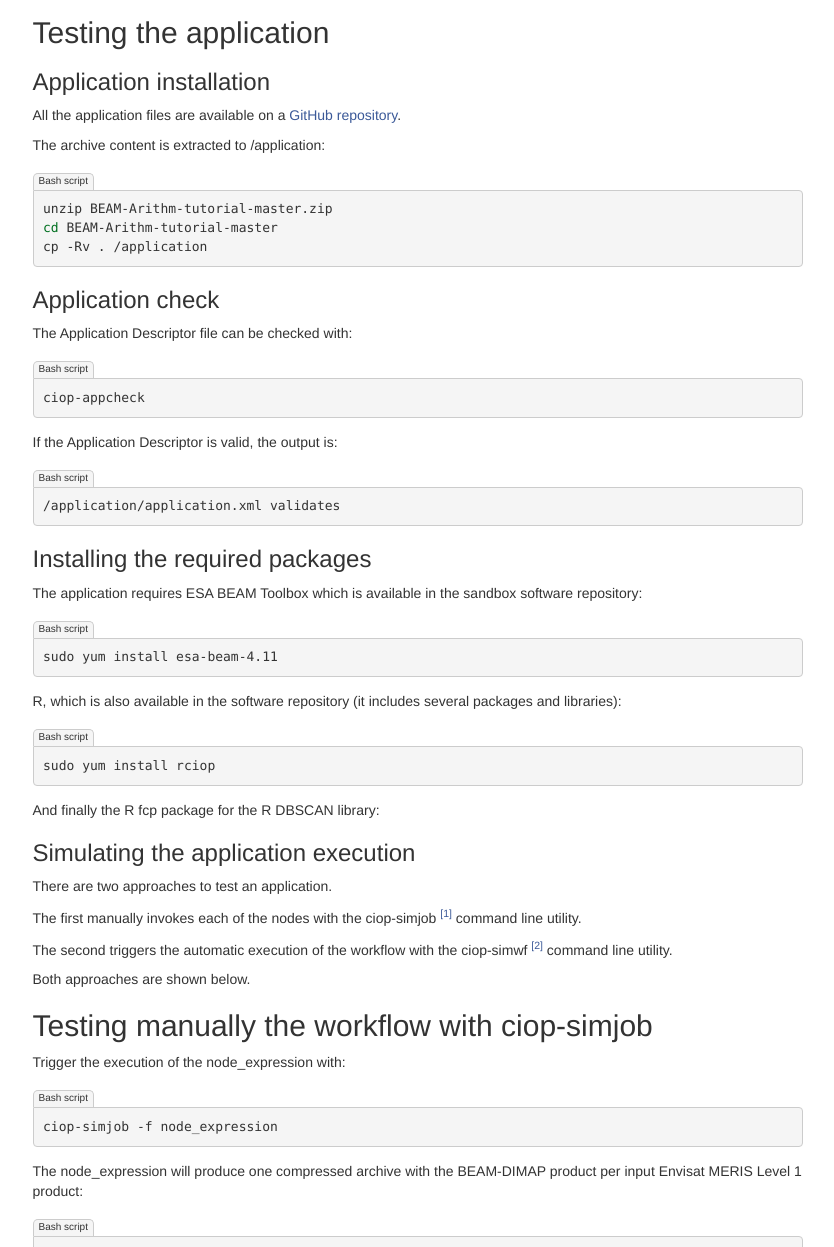
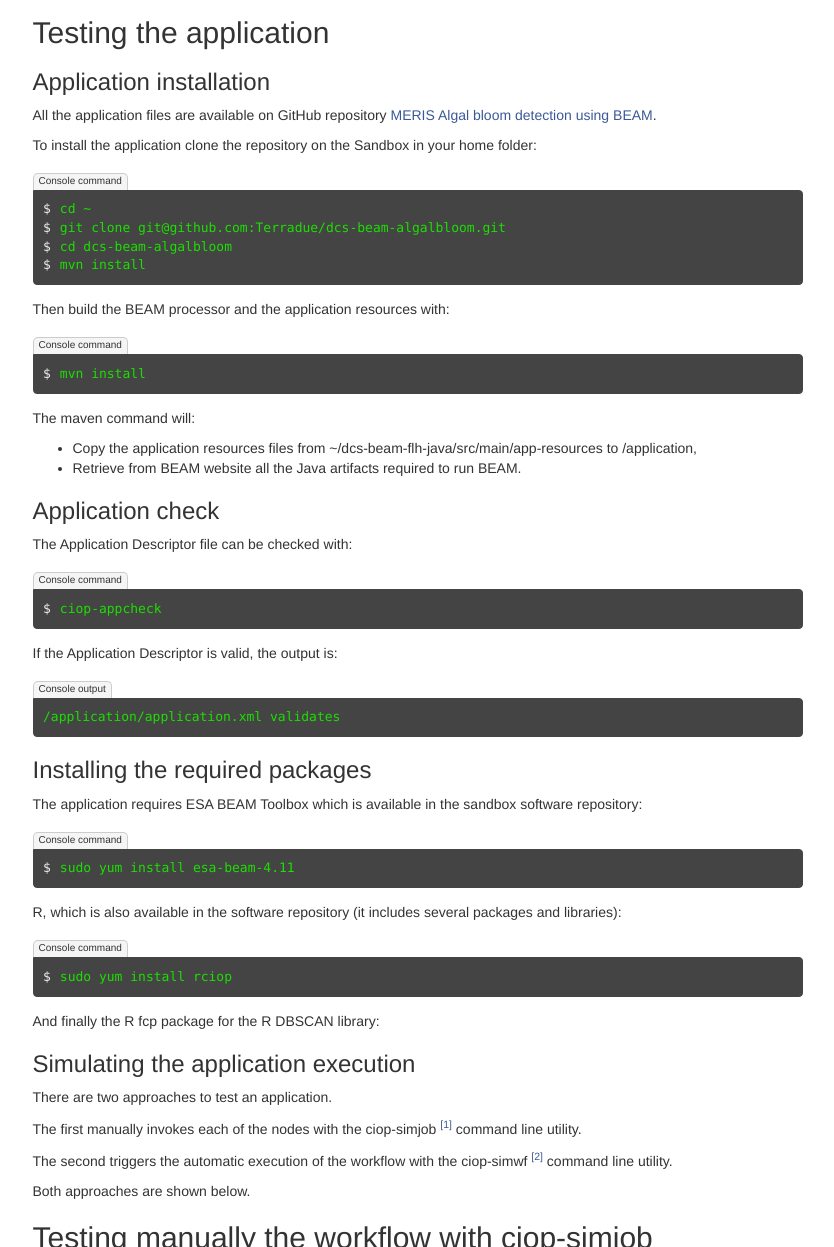
Before and after one commit to Terradue/doc-developer-sandbox, a Sphinx documentation site: the page built from source/field/ocean_color/lib_beam/testing.rst, in a window 1280 px wide and 1400 px high, scrolled down 1323 px, cut to the strip 153-1400 px from the top of the window. Shown: the whole strip, without its empty margins (330-1164 px from the left). Built offline with Sphinx 7.4.7, drawn with Linux system fonts in a browser that asks for light colours; some of the changed text lies outside the part shown.

Commit message:
Fixed install section

```diff
--- a/source/field/ocean_color/lib_beam/testing.rst
+++ b/source/field/ocean_color/lib_beam/testing.rst
@@ -80,28 +80,40 @@ Testing the application
 Application installation
 ^^^^^^^^^^^^^^^^^^^^^^^^
 
-All the application files are available on a `GitHub repository <https://github.com/Terradue/dcs-beam-algalbloom>`_.
+All the application files are available on GitHub repository `MERIS Algal bloom detection using BEAM <https://github.com/Terradue/dcs-beam-algalbloom>`_.
 
-The archive content is extracted to /application:
+To install the application clone the repository on the Sandbox in your home folder:
 
-.. code-block:: bash
+.. code-block:: console
 
-  unzip BEAM-Arithm-tutorial-master.zip
-  cd BEAM-Arithm-tutorial-master
-  cp -Rv . /application
+  cd ~
+  git clone git@github.com:Terradue/dcs-beam-algalbloom.git
+  cd dcs-beam-algalbloom
+  mvn install
+
+Then build the BEAM processor and the application resources with:
+
+.. code-block:: console
+
+  mvn install
+
+The maven command will:
+
+* Copy the application resources files from ~/dcs-beam-flh-java/src/main/app-resources to /application,
+* Retrieve from BEAM website all the Java artifacts required to run BEAM.
 
 Application check
 ^^^^^^^^^^^^^^^^^
 
 The Application Descriptor file can be checked with:
 
-.. code-block:: bash
+.. code-block:: console
 
   ciop-appcheck
 
 If the Application Descriptor is valid, the output is:
 
-.. code-block:: bash
+.. code-block:: console-output
 
   /application/application.xml validates
 
@@ -110,13 +122,13 @@ Installing the required packages
 
 The application requires ESA BEAM Toolbox which is available in the sandbox software repository:
 
-.. code-block:: bash
+.. code-block:: console
 
   sudo yum install esa-beam-4.11
 
 R, which is also available in the software repository (it includes several packages and libraries):
 
-.. code-block:: bash
+.. code-block:: console
 
   sudo yum install rciop
 
@@ -139,13 +151,13 @@ Testing manually the workflow with ciop-simjob
 
 Trigger the execution of the node_expression with:
 
-.. code-block:: bash
+.. code-block:: console
 
   ciop-simjob -f node_expression
 
 The node_expression will produce one compressed archive with the BEAM-DIMAP product per input Envisat MERIS Level 1 product:
 
-.. code-block:: bash
+.. code-block:: console-output
 
   MER_RR__1PRLRA20120406_102429_000026213113_00238_52838_0211.N1.dim.tgz
   MER_RR__1PRLRA20120405_174214_000026213113_00228_52828_0110.N1.dim.tgz
@@ -157,7 +169,7 @@ These files are all available in sandbox the distributed filesystem. These are t
 
 Run ciop-simjob for all the nodes of the DAG.
 
-.. code-block:: bash
+.. code-block:: console
 
   ciop-simjob -n # list the node identifiers
   ciop-simjob -f node_arrange
@@ -167,7 +179,7 @@ Run ciop-simjob for all the nodes of the DAG.
 Testing the workflow automatic execution with ciop-simwf
 --------------------------------------------------------
 
-.. code-block:: bash
+.. code-block:: console
 
   ciop-simwf
 
```
